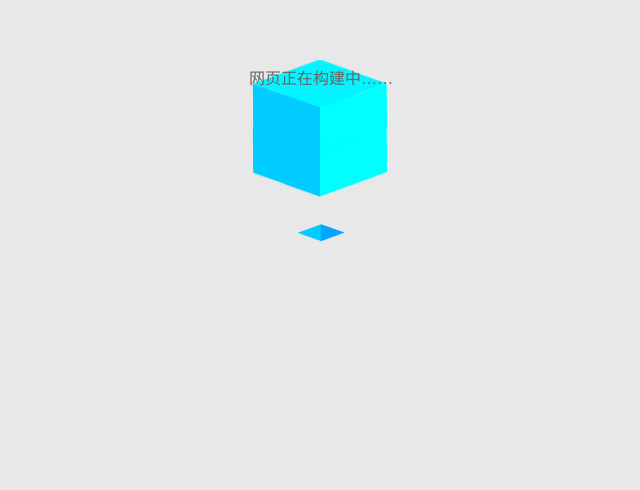
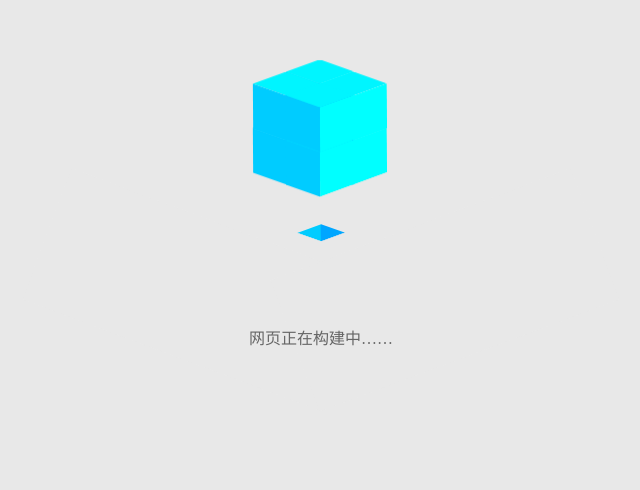
Before and after one commit to xfy2412/XFYLoader, a plain HTML site: page index.html in a window 1280 px wide. Shown: the part 211-701 px from the top of the page, without its empty margins (319-959 px from the left). Drawn offline with Linux system fonts and the light colour scheme.

Commit message:
修改了底部文字的位置

```diff
--- a/index.html
+++ b/index.html
@@ -848,7 +848,7 @@
     </div>
   </div>
     <!-- 加载提示文字 -->
-    <div style="position: absolute; bottom: 500px; left: 0; right: 0; text-align: center; font-size: 16px; color: #666;">
+    <div style="position: absolute; bottom: 30%; left: 0; right: 0; text-align: center; font-size: 16px; color: #666;">
       网页正在构建中……
     </div>
 </div>
```
